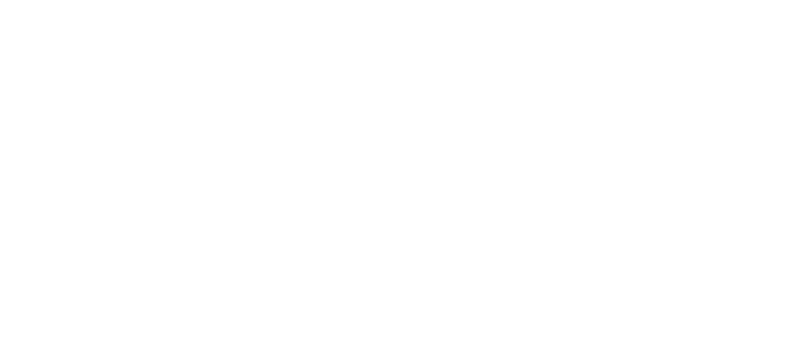
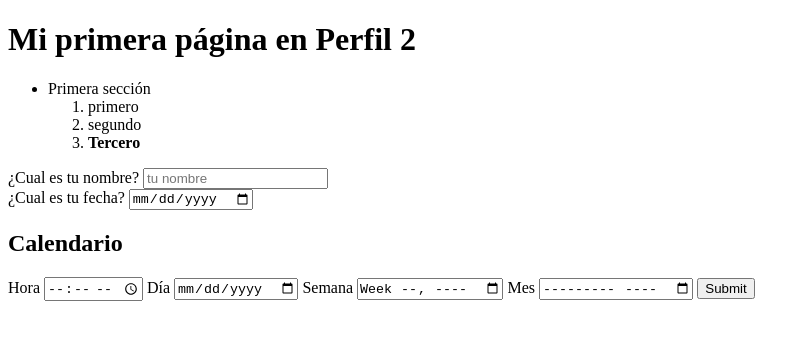
Before and after one commit to Erremjey/perfil2, a plain HTML site: page index.html in a window 1280 px wide. Shown: the whole page, without its empty margins (0-810 px from the left). Drawn offline with Linux system fonts and the light colour scheme.

Commit message:
calendario prueba

```diff
--- a/index.html
+++ b/index.html
@@ -1,5 +1,5 @@
 <!DOCTYPE html>
-<html lang="en">
+<html lang="es">
 <head>
     <meta charset="UTF-8">
     <meta http-equiv="X-UA-Compatible" content="IE=edge">
@@ -13,7 +13,56 @@
 </head>
 <body>
     <header>
+        <h1>Mi primera página en Perfil 2</h1>
+        <nav>
+            <section>
 
+            </section>
+        </nav>
     </header>
+    <main>
+        <section>
+            <ul>
+                <li>Primera sección</li>
+                    <ol>
+                        <li>primero</li>
+                        <li>segundo</li>
+                        <li><strong>Tercero</strong></li>
+                    </ol>
+            </ul>
+        </section>
+        <section>
+            <form action="">
+                <label for="nombre" >
+                    <span>¿Cual es tu nombre?</span>
+                    <input type="text" id="nombre" placeholder="tu nombre">
+                </label><br>
+                <label for="Fecha" >
+                    <span>¿Cual es tu fecha?</span>
+                    <input type="date" id="fecha">
+            </form>
+        <h2>Calendario</h2>
+            <form action="">
+                <label for="">
+                    <span>Hora</span>
+                    <input type="time" id="hora" name="hora">
+                </label>
+                <label for="">
+                    <span>Día</span>
+                    <input type="date" id="dia" name="dia">
+                </label>
+                <label for="">
+                    <span>Semana</span>
+                    <input type="week" id="semana" name="semana">
+                </label>
+                <label for="">
+                    <span>Mes</span>
+                    <input type="month" id="mes" name="mes">
+                </label>
+                <input type="submit">
+            </form>
+            <form action=""></form>
+        </section>
+    </main>
 </body>
 </html>
```
